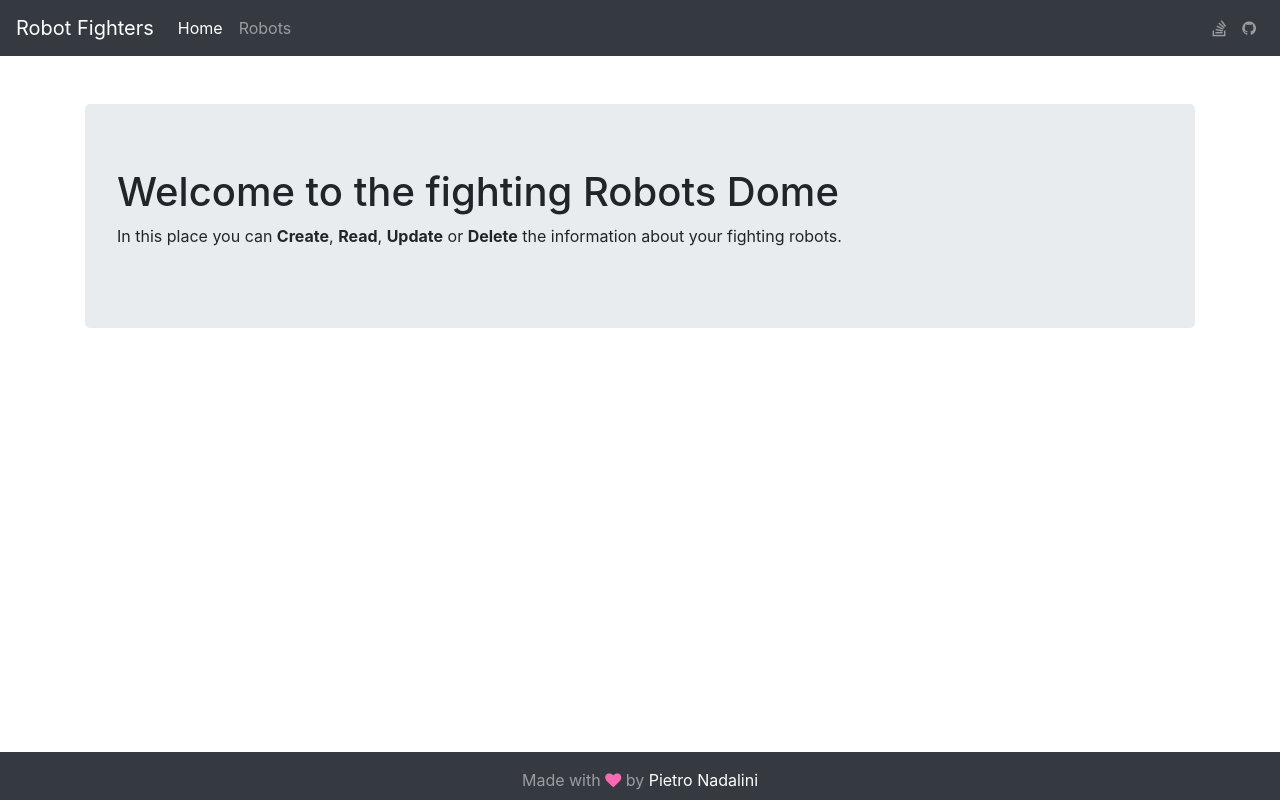
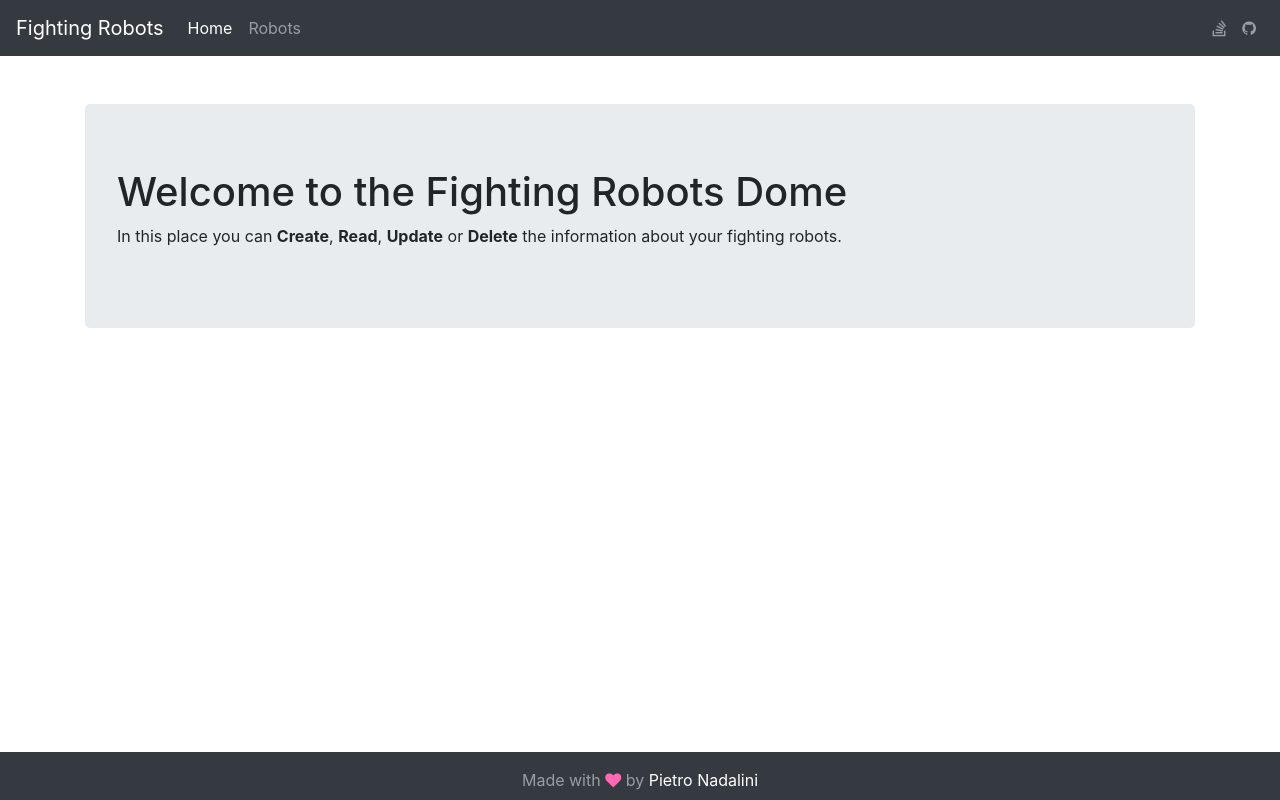
Before and after one commit to pnadalini/LabCrudRobots, an Angular app: page /home in a window 1280 px wide. Built offline with nearby package versions, Linux system fonts and the light colour scheme.

Commit message:
Changed structure of calls

```diff
--- a/src/app/app.component.html
+++ b/src/app/app.component.html
@@ -1,8 +1,7 @@
-<app-layout>
-  <div class="jumbotron">
-    <h1>Welcome to the fighting Robots Dome</h1>
-    <p>
-      In this place you can <b>Create</b>, <b>Read</b>, <b>Update</b> or <b>Delete</b> the information about your fighting robots.
-    </p>
-  </div>
-</app-layout>
+<div class="jumbotron">
+  <h1>Welcome to the Fighting Robots Dome</h1>
+  <p>
+    In this place you can <b>Create</b>, <b>Read</b>, <b>Update</b> or <b>Delete</b> the information about your
+    fighting robots.
+  </p>
+</div>
--- a/src/app/app.component.ts
+++ b/src/app/app.component.ts
@@ -6,5 +6,4 @@ import { Component } from '@angular/core';
   styleUrls: ['./app.component.css']
 })
 export class AppComponent {
-  title = 'LabCrudRobots';
 }
--- a/src/app/ui/header/header.component.html
+++ b/src/app/ui/header/header.component.html
@@ -1,5 +1,5 @@
 <nav class="navbar navbar-expand-md navbar-dark bg-dark mb-5">
-  <a class="navbar-brand" href="/">Robot Fighters</a>
+  <a class="navbar-brand" href="/">Fighting Robots</a>
   <button class="navbar-toggler" type="button" (click)="isCollapsed = !isCollapsed" [attr.aria-expanded]="!isCollapsed"
     aria-controls="defaultNavBar" aria-expanded="false" aria-label="Toggle navigation">
     <span class="navbar-toggler-icon"></span>
--- a/src/app/ui/layout/layout.component.html
+++ b/src/app/ui/layout/layout.component.html
@@ -1,5 +1,6 @@
 <app-header></app-header>
 <div class="container">
-  <ng-content></ng-content>
+  <router-outlet></router-outlet>
+  <!-- <ng-content></ng-content> -->
 </div>
 <app-footer></app-footer>
--- a/src/app/ui/ui.module.ts
+++ b/src/app/ui/ui.module.ts
@@ -4,11 +4,13 @@ import { LayoutComponent } from './layout/layout.component';
 import { HeaderComponent } from './header/header.component';
 import { FooterComponent } from './footer/footer.component';
 import { NgbModule } from '@ng-bootstrap/ng-bootstrap';
+import { AppRoutingModule } from '..//app-routing.module';
 
 @NgModule({
   imports: [
     NgbModule,
-    CommonModule
+    CommonModule,
+    AppRoutingModule
   ],
   declarations: [LayoutComponent, HeaderComponent, FooterComponent],
   exports: [LayoutComponent]
--- a/src/index.html
+++ b/src/index.html
@@ -1,14 +1,20 @@
 <!doctype html>
 <html lang="en">
+
 <head>
-  <meta charset="utf-8">
-  <title>LabCrudRobots</title>
+  <meta http-equiv="Content-Type" content="text/html; charset=UTF-8">
+  <meta name="description" content="CRUD example on Angular 6 made using Robots">
+  <meta name="author" content="Pietro Nadalini">
+  <meta name="keywords" content="Angular, Robots, Fight, CRUD">
+  <title>Fighting Robots</title>
   <base href="/">
 
   <meta name="viewport" content="width=device-width, initial-scale=1">
   <link rel="icon" type="image/x-icon" href="favicon.ico">
 </head>
+
 <body>
-  <app-root></app-root>
+  <app-layout></app-layout>
 </body>
+
 </html>
```
Also changed, not shown: src/app/app-routing.module.ts (added, +14 -0 lines), src/app/app.module.ts (+5 -2 lines), 1 other file (tests, documents, lock files or other folders).
